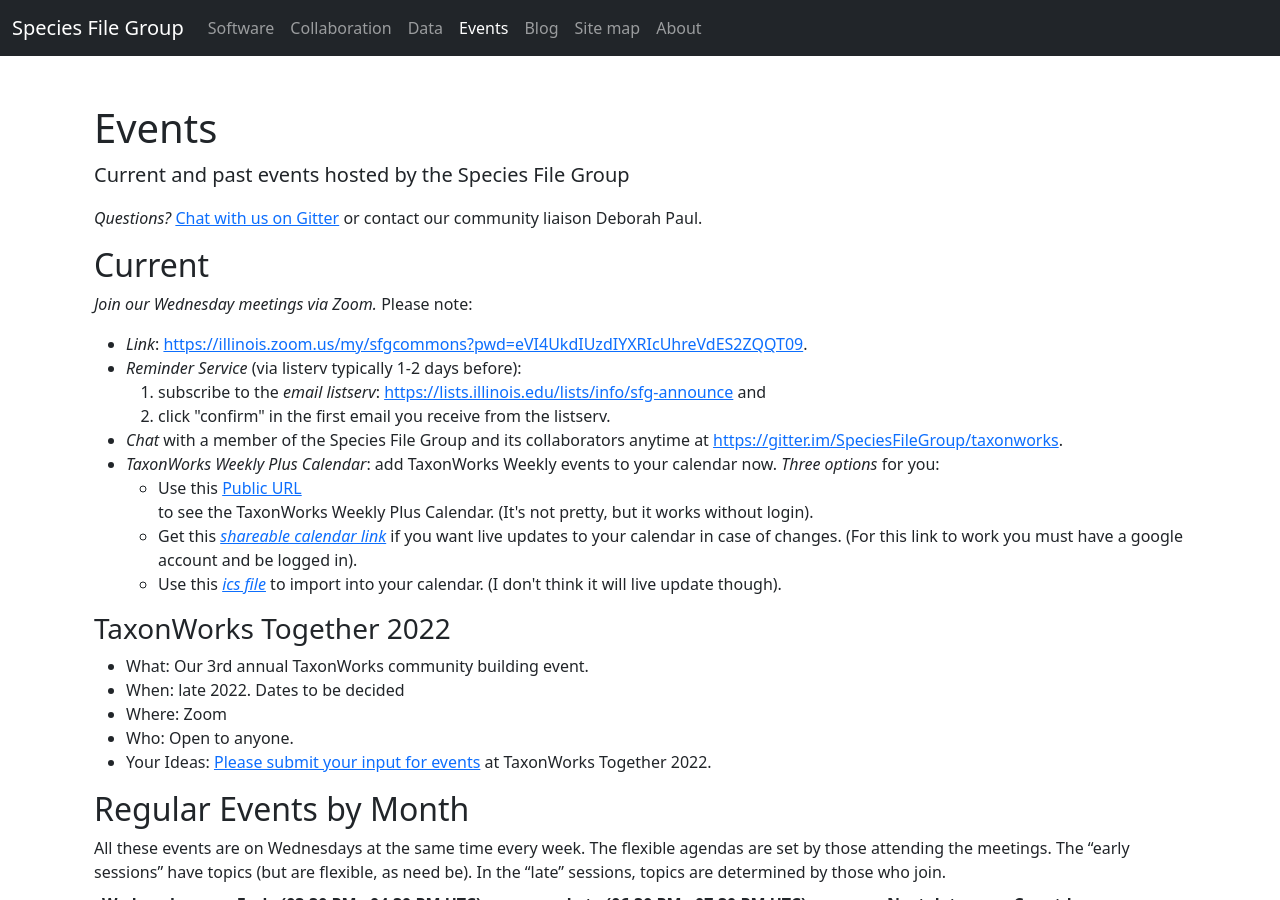
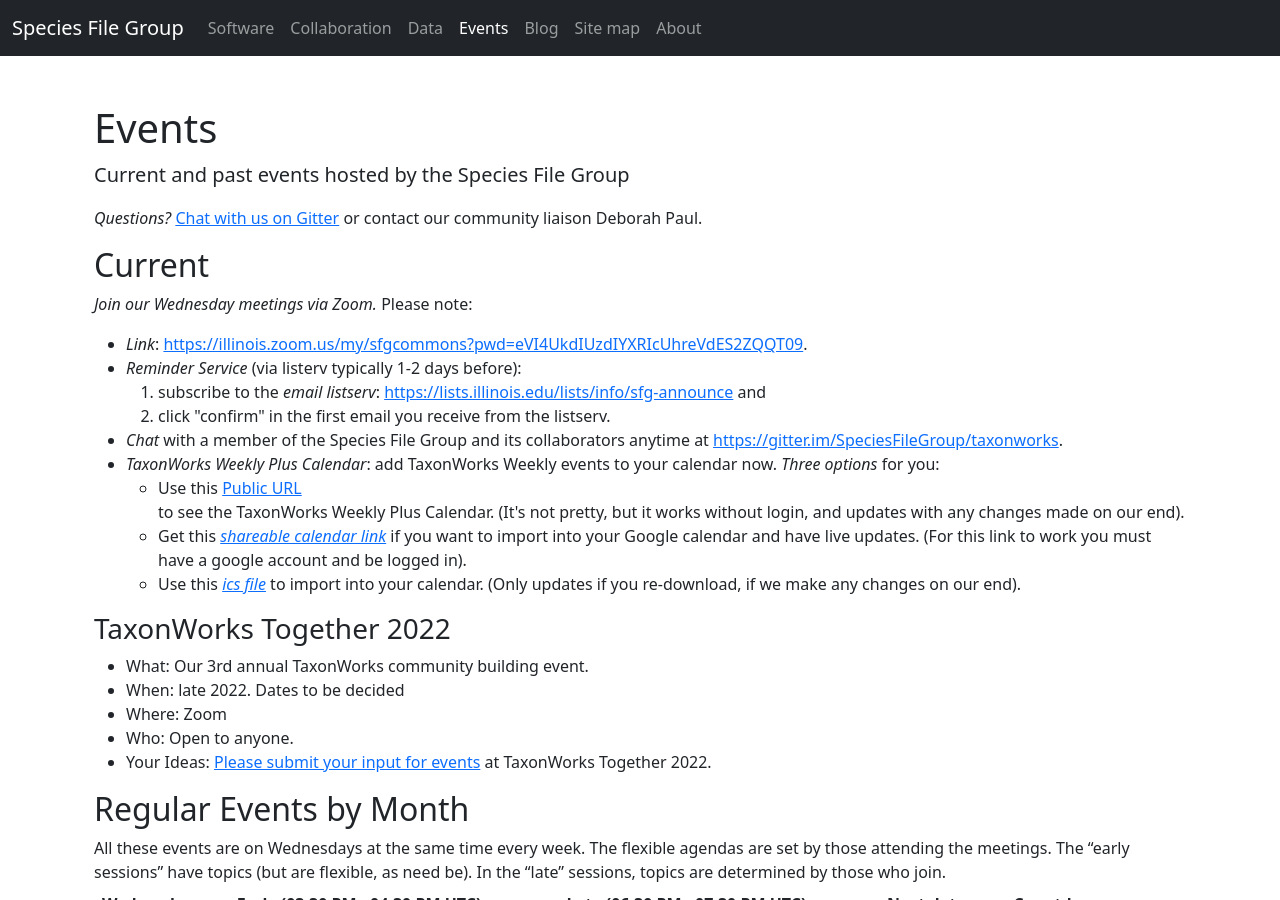
Before and after one commit to pnhogan/speciesfilegroup.github.io, a Jekyll site: the page built from events.html, in a window 1280 px wide and 900 px high. Built offline with Jekyll 4.4.1, drawn with Linux system fonts in a browser that asks for light colours.

Commit message:
Update events.html

```diff
--- a/events.html
+++ b/events.html
@@ -21,9 +21,9 @@
       <li><em>Chat</em> with a member of the Species File Group and its collaborators anytime at <a href="https://gitter.im/SpeciesFileGroup/taxonworks">https://gitter.im/SpeciesFileGroup/taxonworks</a>.
       <li><em>TaxonWorks Weekly Plus Calendar</em>: add TaxonWorks Weekly events to your calendar now. <em>Three options</em> for you:</li>
         <ul>
-          <li>Use this <a href="https://calendar.google.com/calendar/embed?src=dt1h41u4dv7vsel7iobrdpms58%40group.calendar.google.com&ctz=America%2FChicago">Public URL</a></li> to see the TaxonWorks Weekly Plus Calendar. (It's not pretty, but it works without login).
-          <li>Get this <em><a href="https://calendar.google.com/calendar/u/0?cid=ZHQxaDQxdTRkdjd2c2VsN2lvYnJkcG1zNThAZ3JvdXAuY2FsZW5kYXIuZ29vZ2xlLmNvbQ">shareable calendar link</a></em> if you want live updates to your calendar in case of changes. (For this link to work you must have a google account and be logged in).</li>
-          <li>Use this <em><a href="https://calendar.google.com/calendar/ical/dt1h41u4dv7vsel7iobrdpms58%40group.calendar.google.com/public/basic.ics">ics file</a></em> to import into your calendar. (I don't think it will live update though).</li>
+          <li>Use this <a href="https://calendar.google.com/calendar/embed?src=dt1h41u4dv7vsel7iobrdpms58%40group.calendar.google.com&ctz=America%2FChicago">Public URL</a></li> to see the TaxonWorks Weekly Plus Calendar. (It's not pretty, but it works without login, and updates with any changes made on our end).
+          <li>Get this <em><a href="https://calendar.google.com/calendar/u/0?cid=ZHQxaDQxdTRkdjd2c2VsN2lvYnJkcG1zNThAZ3JvdXAuY2FsZW5kYXIuZ29vZ2xlLmNvbQ">shareable calendar link</a></em> if you want to import into your Google calendar and have live updates. (For this link to work you must have a google account and be logged in).</li>
+          <li>Use this <em><a href="https://calendar.google.com/calendar/ical/dt1h41u4dv7vsel7iobrdpms58%40group.calendar.google.com/public/basic.ics">ics file</a></em> to import into your calendar. (Only updates if you re-download, if we make any changes on our end).</li>
         </ul>
     </ul>
   </p>
```
